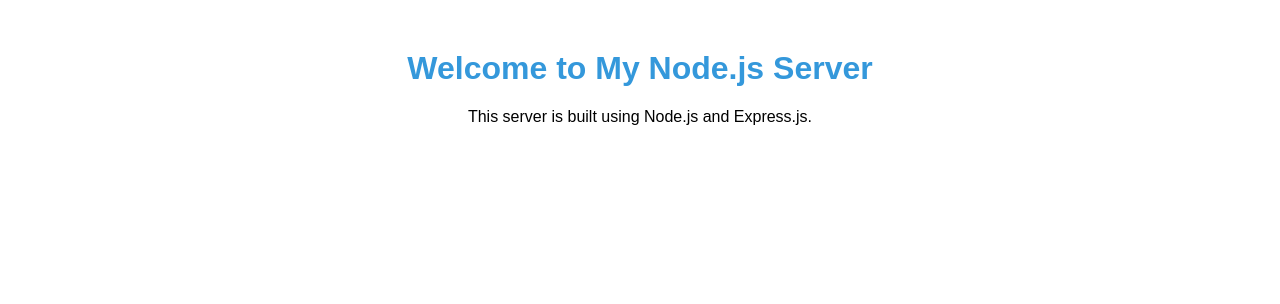
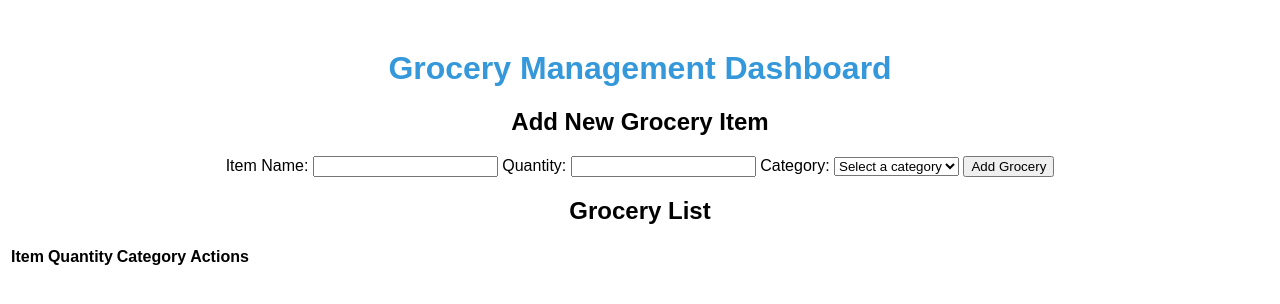
Before and after one commit to faridafaqiri/my-node-server, a website: page public/index.html in a window 1280 px wide. Drawn offline with Linux system fonts and the light colour scheme.

Commit message:
Update index.html: Enhance layout and improve accessibility

```diff
--- a/public/index.html
+++ b/public/index.html
@@ -1,13 +1,55 @@
 <!DOCTYPE html>
 <html lang="en">
-  <head>
-    <meta charset="UTF-8" />
-    <meta name="viewport" content="width=device-width, initial-scale=1.0" />
-    <title>My Node.js Server</title>
-    <link rel="stylesheet" href="style.css" />
-  </head>
-  <body>
-    <h1>Welcome to My Node.js Server</h1>
-    <p>This server is built using Node.js and Express.js.</p>
-  </body>
+<head>
+    <meta charset="UTF-8">
+    <meta name="viewport" content="width=device-width, initial-scale=1.0">
+    <title>Grocery Management Dashboard</title>
+    <link rel="stylesheet" href="style.css">
+</head>
+<body>
+    <div class="container">
+        <h1>Grocery Management Dashboard</h1>
+
+        <div class="form-container">
+            <h2>Add New Grocery Item</h2>
+            <form id="grocery-form">
+                <label for="item-name">Item Name:</label>
+                <input type="text" id="item-name" name="item-name" required>
+
+                <label for="item-quantity">Quantity:</label>
+                <input type="number" id="item-quantity" name="item-quantity" required>
+
+                <label for="item-category">Category:</label>
+                <select id="item-category" name="item-category" required>
+                    <option value="">Select a category</option>
+                    <option value="Fruits">Fruits</option>
+                    <option value="Vegetables">Vegetables</option>
+                    <option value="Dairy">Dairy</option>
+                    <option value="Grains">Grains</option>
+                    <option value="Meat">Meat</option>
+                    <option value="Other">Other</option>
+                </select>
+
+                <button type="submit">Add Grocery</button>
+            </form>
+        </div>
+
+        <div class="grocery-list-container">
+            <h2>Grocery List</h2>
+            <table id="grocery-table">
+                <thead>
+                    <tr>
+                        <th>Item</th>
+                        <th>Quantity</th>
+                        <th>Category</th>
+                        <th>Actions</th>
+                    </tr>
+                </thead>
+                <tbody></tbody>
+            </table>
+        </div>
+    </div>
+
+    <script src="script.js"></script>
+</body>
 </html>
```
